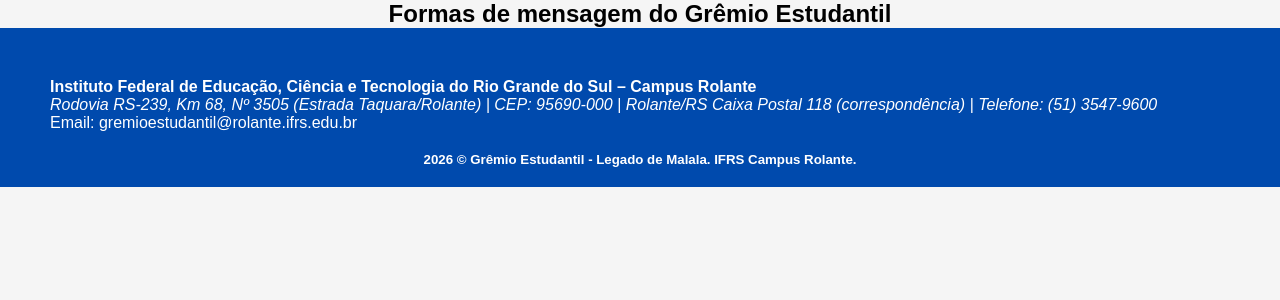
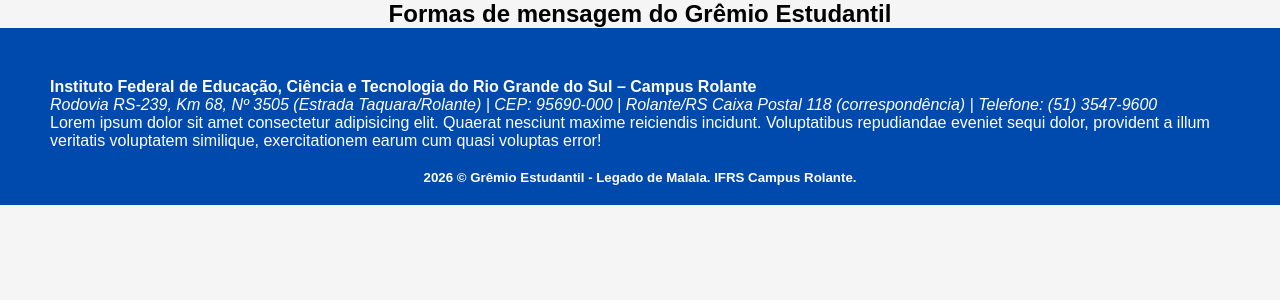
Before and after one commit to mercuriohg/jornal, a PHP site: page /contato.php in a window 1280 px wide. Shown: the part 213-513 px from the top of the page. Run offline with PHP 8.4, Linux system fonts and the light colour scheme; some libraries are stand-ins or nearby versions.

Commit message:
mudando elementos do sidebar e footer

```diff
--- a/src/views/components/footer.php
+++ b/src/views/components/footer.php
@@ -5,7 +5,8 @@
             <address> Rodovia RS-239, Km 68, Nº 3505 (Estrada Taquara/Rolante) | CEP: 95690-000 | Rolante/RS Caixa Postal 118 (correspondência) | Telefone: (51) 3547-9600 </address>
         </div>
         <div id="contato">
-            <p>Email: gremioestudantil@rolante.ifrs.edu.br </p>
+
+          <p>Lorem ipsum dolor sit amet consectetur adipisicing elit. Quaerat nesciunt maxime reiciendis incidunt. Voluptatibus repudiandae eveniet sequi dolor, provident a illum veritatis voluptatem similique, exercitationem earum cum quasi voluptas error!</p>
         </div>
     </div>
     <h5><?php echo date('Y')?> &copy; Grêmio Estudantil - Legado de Malala. IFRS Campus Rolante.</h5>
--- a/src/views/components/sidebar.php
+++ b/src/views/components/sidebar.php
@@ -13,7 +13,7 @@
         <li><a href="/noticias">Notícias</a></li>
         <li><a href="/esportes">Esportes</a></li>
         <li><a href="/projetos">Projetos</a></li>
-        <li><a href="#">Contato</a></li>
+        <li><a href="/contato">Contato</a></li>
         <li><a href="/membros">Membros</a></li>
         <?php if ($isAdminLoggedIn): ?>
             <li><a href="/admin">Painel Admin</a></li>
```
